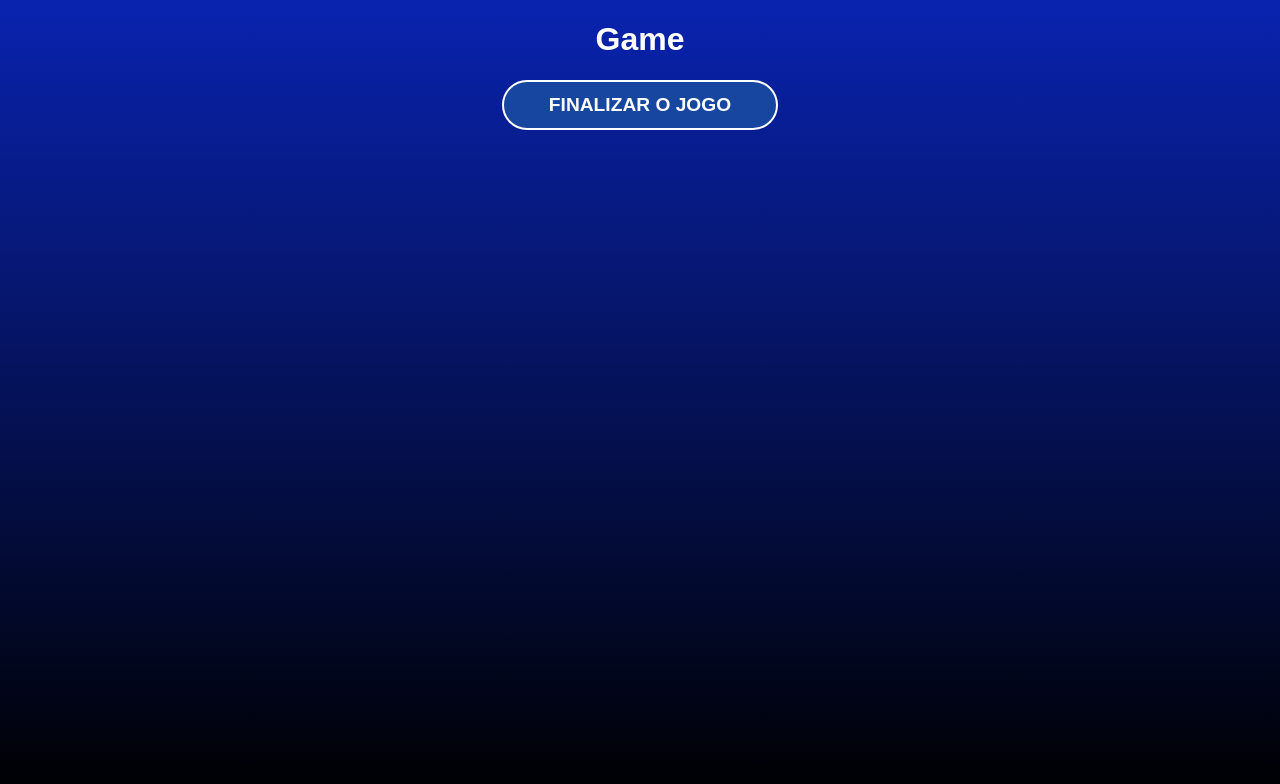
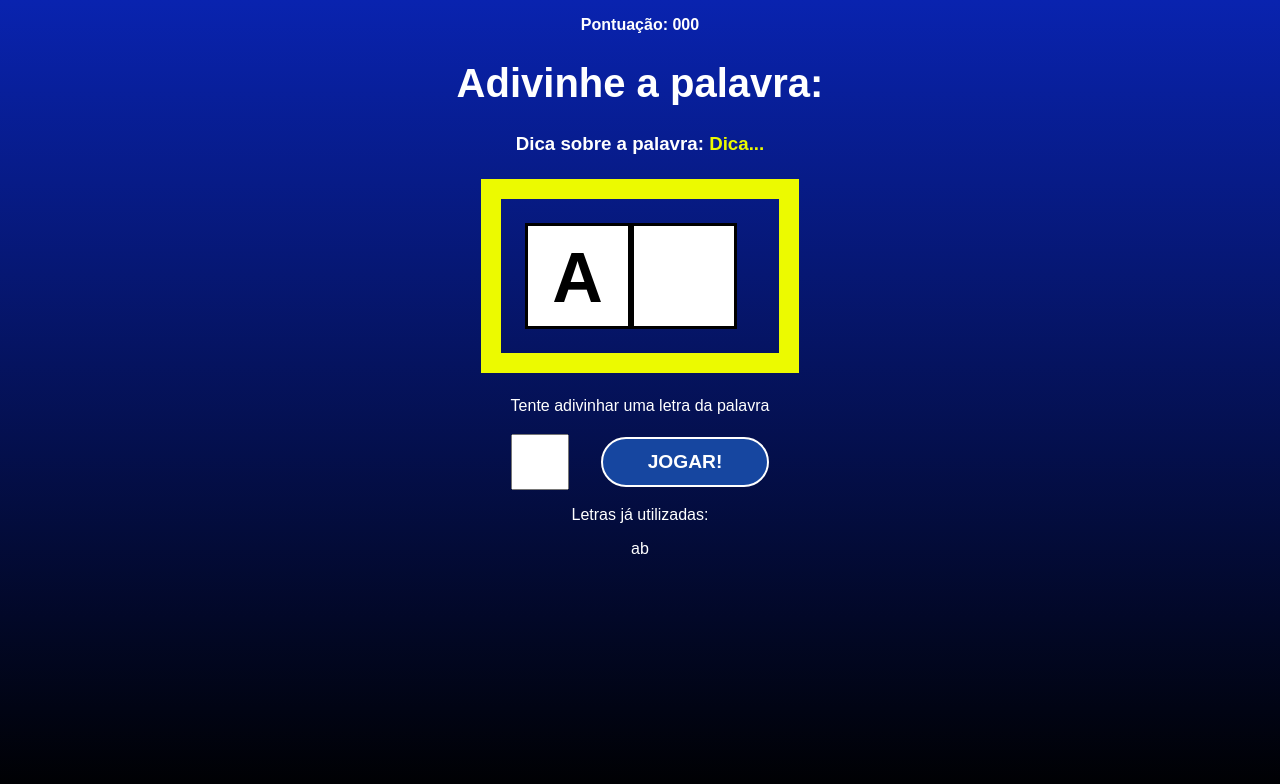
Before and after one commit to Mateusinbessa/secret-word, a React (Vite) app: page / in a window 1280 px wide. Both pictures are taken after a click on the button "COMEÇAR O JOGO". Shown: the top 784 px of the page. Built offline with nearby package versions, Linux system fonts and the light colour scheme.

Commit message:
Estruturando o componente jogo e estilo

```diff
--- a/src/App.jsx
+++ b/src/App.jsx
@@ -32,7 +32,6 @@
     //Object.keys --> Tá pegando todas as chaves de busca do meu array "words"
     const categories = Object.keys(words)
     const category = categories[Math.floor(Math.random() * Object.keys(categories).length)]
-
     const word = words[category][Math.floor(Math.random() * words[category].length)]
 
     return { word, category }
--- a/src/components/Game.css
+++ b/src/components/Game.css
@@ -0,0 +1,49 @@
+.game h1 {
+    font-size: 2.5em;
+  }
+
+  .points span {
+    font-weight: bold;
+  }
+
+  .tip span {
+    color: #ecfa00;
+  }
+
+  .wordContainer {
+    margin: 1.5em;
+    padding: 1.5em;
+    border: 20px solid #ecfa00;
+    display: flex;
+  }
+
+  .letter,
+  .blankSquare {
+    font-size: 70px;
+    line-height: 1.5;
+    border: 3px solid #000;
+    height: 100px;
+    width: 100px;
+    text-transform: uppercase;
+    background-color: #fff;
+    color: #000;
+    font-weight: bold;
+  }
+
+  .letterContainer p {
+    margin-bottom: 1.2em;
+  }
+
+  .letterContainer form {
+    display: flex;
+    align-items: center;
+    justify-content: center;
+  }
+
+  .letterContainer input {
+    height: 50px;
+    width: 50px;
+    font-size: 2em;
+    text-align: center;
+    margin-right: 1em;
+  }
--- a/src/components/Game.jsx
+++ b/src/components/Game.jsx
@@ -2,9 +2,31 @@
 
 const Game = ({ verifyLetter }) => {
   return (
-    <div>
-        <h1>Game</h1>
-        <button onClick={verifyLetter}>Finalizar o jogo</button>
+    <div className="game">
+        <p className="points">
+          <span>Pontuação: 000</span>
+        </p>
+        <h1>Adivinhe a palavra:</h1>
+        <h3 className="tip">
+          Dica sobre a palavra: <span>Dica...</span>
+        </h3>
+        <div className="wordContainer">
+          <span className="letter">A</span>
+          <span className="blankSquare"></span>
+        </div>
+        <div className="letterContainer">
+          <p>Tente adivinhar uma letra da palavra</p>
+          <form>
+            <input type="text" name="letter" maxLength="1" required />
+            <button>Jogar!</button>
+          </form>
+        </div>
+        <div className="wrongLettersContainer">
+          <p>Letras já utilizadas:</p>
+          <span>a</span>
+          <span>b</span>
+        </div>
+
     </div>
   )
 }
```
